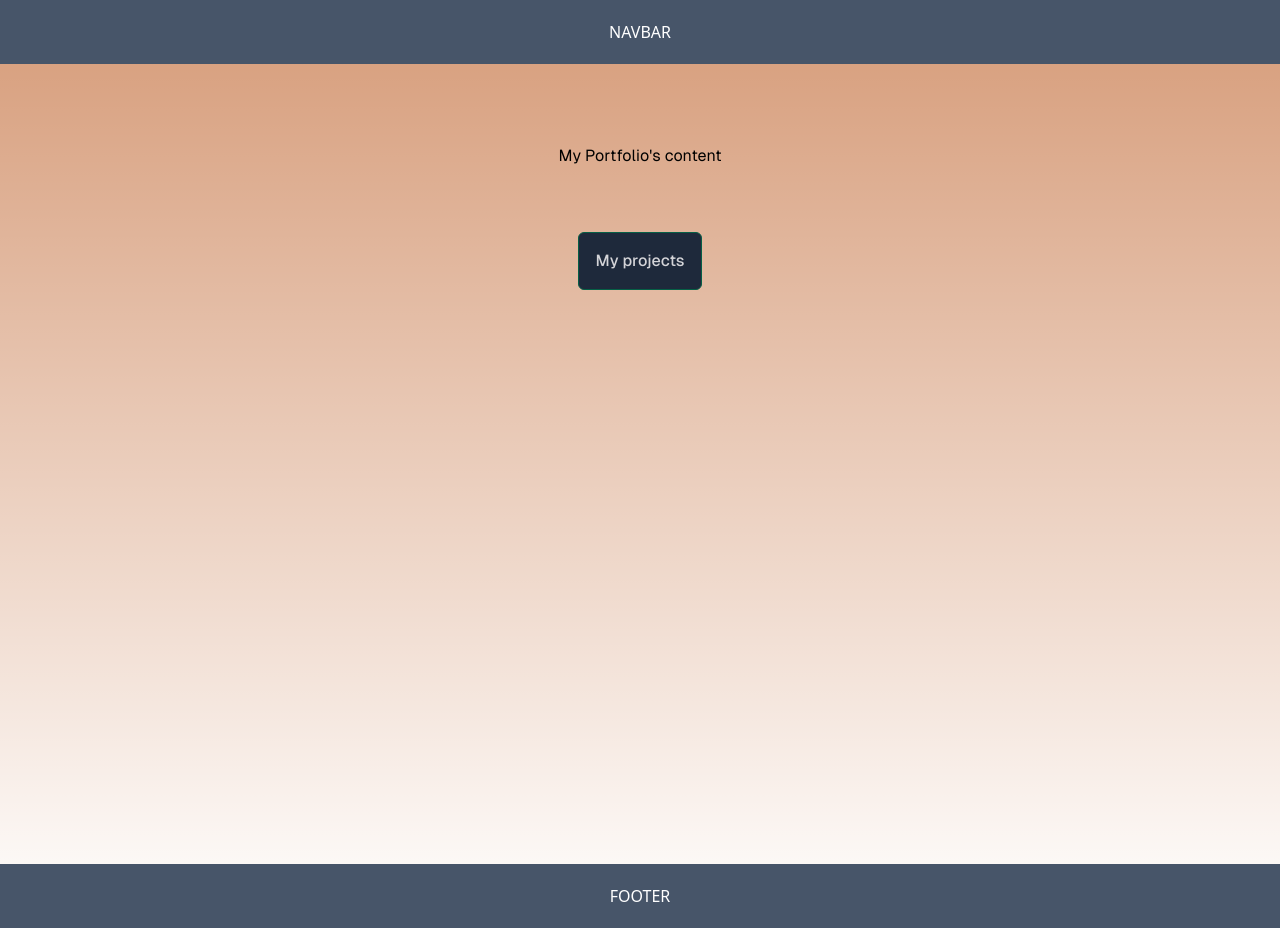
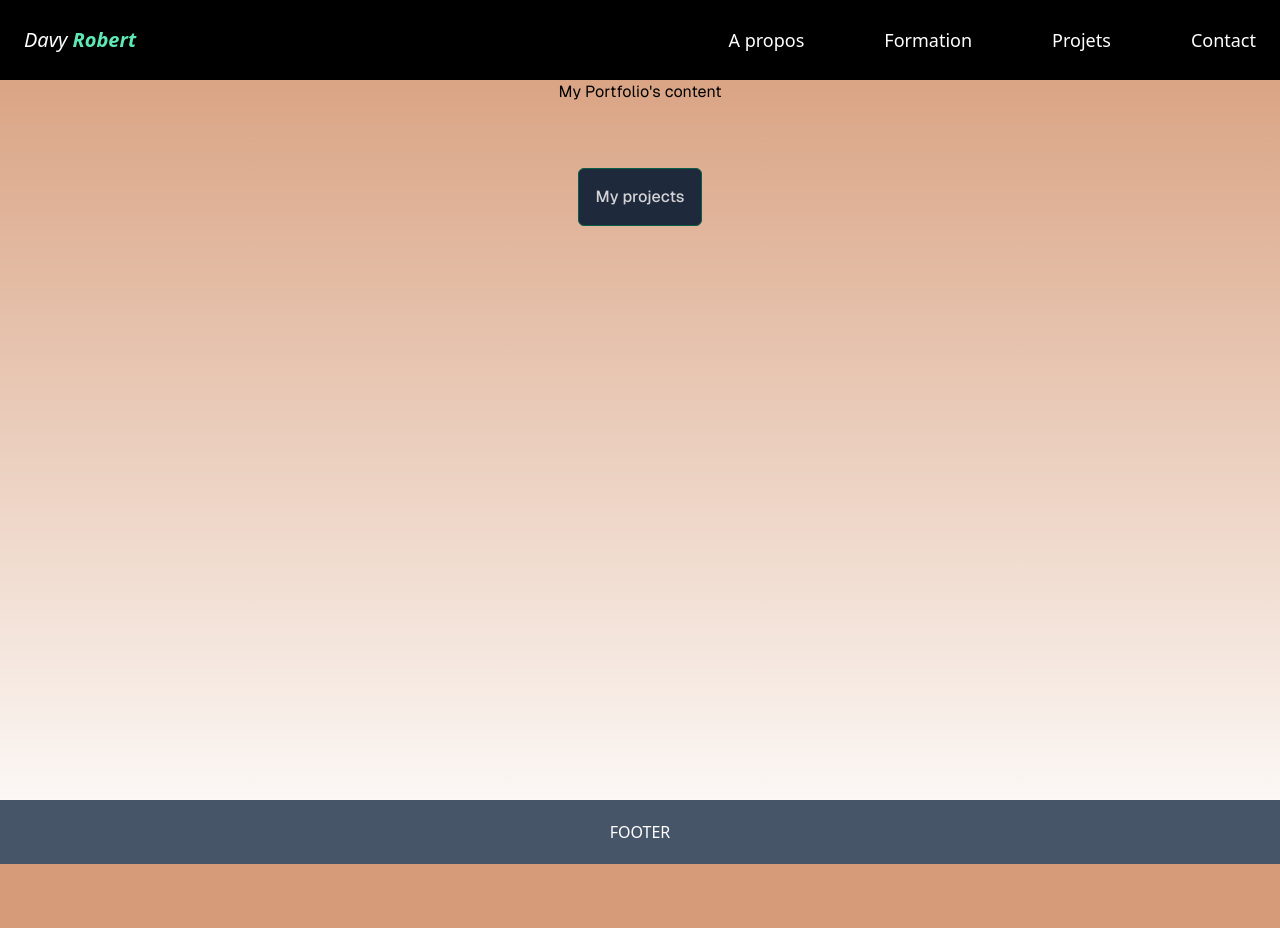
Before and after one commit to DavyR01/davyrobert-portfolio, a Next.js app: page / in a window 1280 px wide. After the commit the page ends 864 px from the top, so only its background shows below. Built offline with nearby package versions, Linux system fonts and the light colour scheme.

Commit message:
add navbar

```diff
--- a/src/app/components/Navbar.tsx
+++ b/src/app/components/Navbar.tsx
@@ -1,11 +1,75 @@
-import React from 'react'
+'use client';
+
+import Link from 'next/link';
+import React, { useEffect, useState } from 'react';
 
 const Navbar = () => {
-   return (
-      <main className='flex justify-center items-center bg-slate-600 h-16 text-white'>
-         <div>NAVBAR </div>
-      </main>
-   )
-}
+  const [menuOpen, setMenuOpen] = useState(false);
 
-export default Navbar
+  // Fermer le menu quand on repasse en écran large
+  useEffect(() => {
+    const handleResize = () => {
+      if (window.innerWidth >= 768) {
+        setMenuOpen(false);
+      }
+    };
+
+    window.addEventListener('resize', handleResize);
+    return () => window.removeEventListener('resize', handleResize);
+  }, []);
+
+  return (
+    <header className="fixed top-0 left-0 right-0 z-10 w-full max-w-[1400px] mx-auto bg-black">
+      <div className="flex flex-col md:flex-row md:justify-between md:items-center px-6 h-20">
+        <div className="flex justify-between items-center w-full md:w-auto h-20">
+          <Link href="/" className="text-white text-xl font-bold italic">
+            <span className="font-normal">Davy </span>
+            <span className="text-[#5EE9B5]">Robert</span>
+          </Link>
+
+          {/* Menu burger mobile */}
+          <div
+            className="md:hidden flex flex-col justify-center items-center w-8 h-6 space-y-1 cursor-pointer z-50"
+            onClick={() => setMenuOpen(!menuOpen)}
+          >
+            <span className="block w-6 h-0.5 bg-white" />
+            <span className="block w-6 h-0.5 bg-white" />
+            <span className="block w-6 h-0.5 bg-white" />
+          </div>
+        </div>
+
+        {/* Menu de navigation */}
+        <nav
+          className={`${
+            menuOpen ? 'flex bg-black/90 absolute top-20 left-0 w-full py-6' : 'hidden'
+          } flex-col md:flex md:static md:flex-row md:gap-20 items-center text-white text-lg transition-all duration-300`}
+        >
+          <ul className="flex flex-col md:flex-row gap-6 md:gap-20 items-center list-none">
+            <li>
+              <a href="#home" className="hover:text-[#5EE9B5] transition-colors">
+                A propos
+              </a>
+            </li>
+            <li>
+              <a href="#formation" className="hover:text-[#5EE9B5] transition-colors">
+                Formation
+              </a>
+            </li>
+            <li>
+              <a href="#projets" className="hover:text-[#5EE9B5] transition-colors">
+                Projets
+              </a>
+            </li>
+            <li>
+              <a href="#contact" className="hover:text-[#5EE9B5] transition-colors">
+                Contact
+              </a>
+            </li>
+          </ul>
+        </nav>
+      </div>
+    </header>
+  );
+};
+
+export default Navbar;
```
Also changed, not shown: src/app/components/Navbar.module.css (added).
